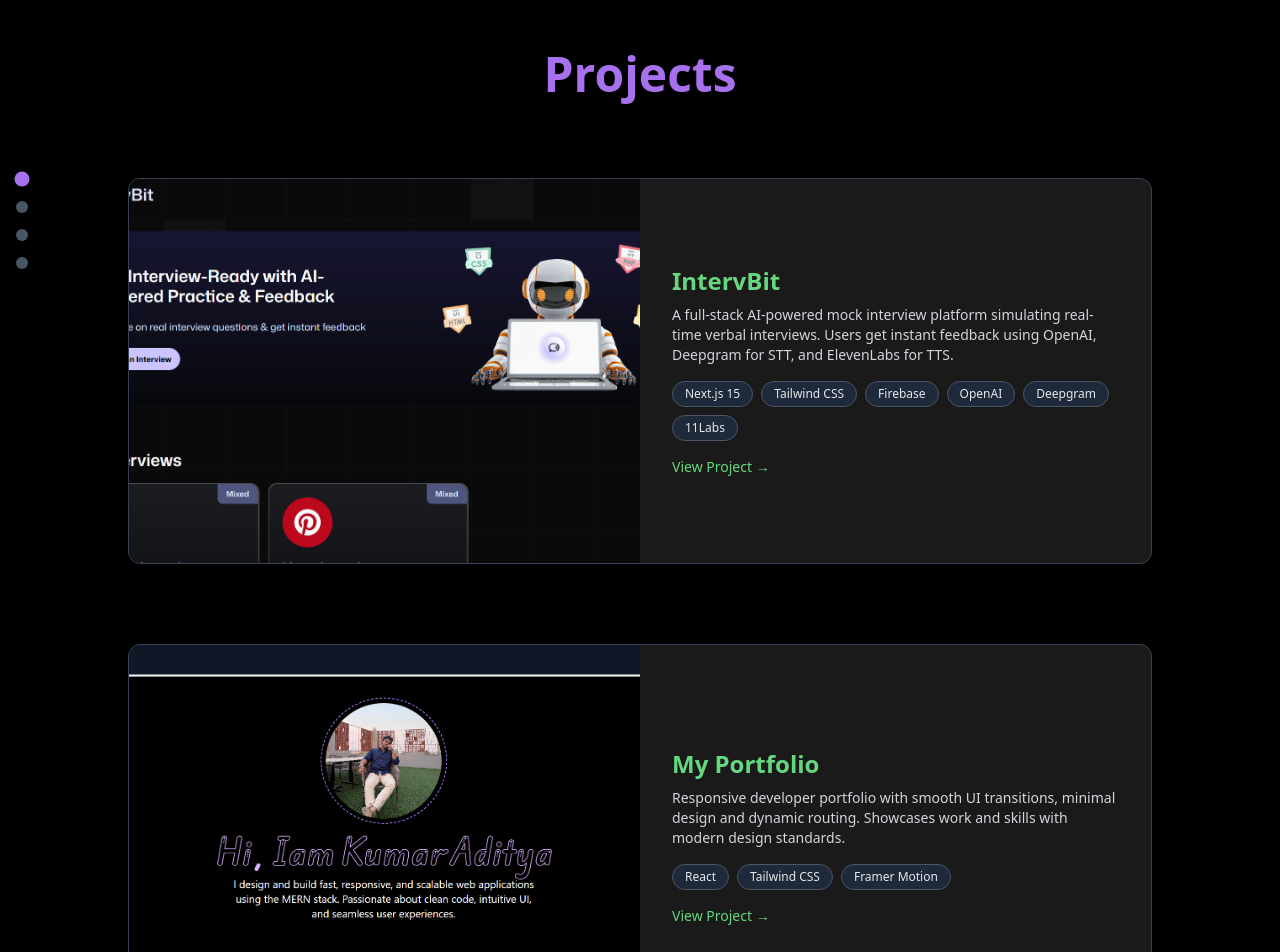
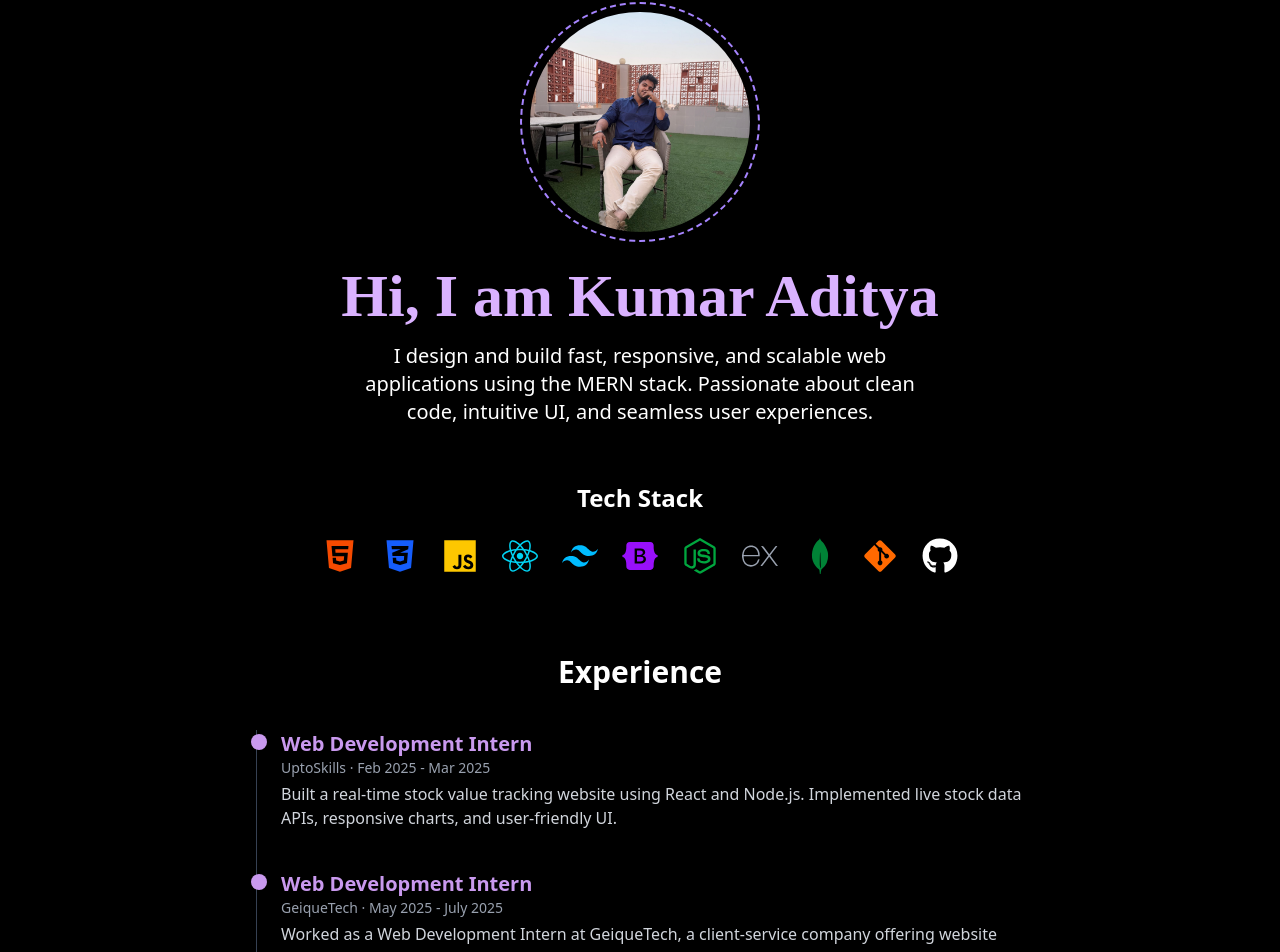
Before and after one commit to Kumaraditya18/Portfolio, a React (Vite) app: page /projects in a window 1280 px wide. Shown: the part 94-1046 px from the top of the page. Built offline with nearby package versions, Linux system fonts and the light colour scheme; a web font is replaced by a local one.

Commit message:
Improved some styling elements

```diff
--- a/src/App.jsx
+++ b/src/App.jsx
@@ -1,18 +1,19 @@
 import { Routes, Route } from 'react-router-dom';
 import Navbar from './components/Navbar';
-import Home from './Pages/Home';
-import ProjectsPage from './Pages/ProjectsPage';
-import ContactPage from './Pages/ContactPage';
+// import Home from './components/Hero';
+// import ProjectsPage from './components/Projects';
+// import ContactPage from './components/Contact';
+import Hero from './components/Hero';
+import Projects from './components/Projects';
+import Contact from './components/Contact';
 
 function App() {
   return (
     <>
       <Navbar />
-      <Routes>
-        <Route path="/" element={<Home />} />
-        <Route path="/projects" element={<ProjectsPage />} />
-        <Route path="/contact" element={<ContactPage />} />
-      </Routes>
+      <Hero />
+      <Projects />
+      <Contact />
     </>
   );
 }
--- a/src/Pages/ContactPage.jsx
+++ /dev/null
@@ -1,9 +0,0 @@
-import Contact from '../components/Contact';
-
-const ContactPage = () => (
-  <div className="pt-16">
-    <Contact />
-  </div>
-);
-
-export default ContactPage;
--- a/src/Pages/Home.jsx
+++ /dev/null
@@ -1,9 +0,0 @@
-import Hero from '../components/Hero';
-
-const Home = () => (
-  <div className="pt-16">
-    <Hero />
-  </div>
-);
-
-export default Home;
--- a/src/Pages/ProjectsPage.jsx
+++ /dev/null
@@ -1,9 +0,0 @@
-import Projects from '../components/Projects';
-
-const ProjectsPage = () => (
-  <div className="pt-16">
-    <Projects />
-  </div>
-);
-
-export default ProjectsPage;
--- a/src/components/Contact.jsx
+++ b/src/components/Contact.jsx
@@ -13,7 +13,7 @@
 
 const Contact = () => {
   return (
-    <section className="py-24 px-4 bg-black min-h-screen text-white text-center">
+    <section id="contact" className="pt-24 py-24 px-4 bg-black min-h-screen text-white text-center">
       <motion.div
         initial={{ opacity: 0, y: 40 }}
         animate={{ opacity: 1, y: 0 }}
@@ -81,11 +81,11 @@
           "Code is like humor. When you have to explain it, it’s bad."
         </motion.blockquote>
 
-        {/* Optional Newsletter or Collaboration Invite */}
+        {/* Email Invite */}
         <div className="mt-16">
           <p className="text-gray-400 text-sm">Interested in working together? Let’s create something awesome.</p>
           <a
-            href="mailto:kumaraditya1814@email.com"
+            href="mailto:kumaraditya1814@gmail.com"
             className="inline-block mt-4 text-blue-500 underline hover:text-blue-400 transition"
           >
             Send a quick email →
--- a/src/components/Hero.jsx
+++ b/src/components/Hero.jsx
@@ -40,7 +40,8 @@
 
 const Hero = () => {
   return (
-    <section className="min-h-screen w-full flex flex-col items-center justify-center bg-black px-6 py-10 text-white">
+    <section id="home" className="pt-24 w-full flex flex-col items-center justify-center bg-black px-40 py-10 text-white">
+
       {/* Dashed Animated Border */}
       <div className="relative w-[240px] h-[240px] flex items-center justify-center mb-6">
         <div className="absolute w-full h-full rounded-full border-2 border-dashed border-violet-400" />
@@ -115,37 +116,36 @@
 >
   <h3 className="text-3xl font-semibold text-white text-center mb-10">Experience</h3>
   <div className="relative border-l border-gray-700 pl-6">
-          <div className="mb-10">
-            <div className="absolute w-4 h-4 bg-[#c999ee] rounded-full -left-2 top-1"></div>
-            <h4 className="text-xl font-bold text-[#c999ee]">Web Development Intern</h4>
-            <p className="text-sm text-gray-400 mb-1">UptoSkills · Jan 2025 - Mar 2025</p>
-            <p className="text-gray-300">
-              Built a real-time stock value tracking website using React and Node.js. Implemented live stock data APIs, responsive charts, and user-friendly UI.
+    {[
+      {
+        title: "Web Development Intern",
+        company: "UptoSkills",
+        period: "Feb 2025 - Mar 2025",
+        description:
+          "Built a real-time stock value tracking website using React and Node.js. Implemented live stock data APIs, responsive charts, and user-friendly UI.",
+      },
+      {
+        title: "Web Development Intern",
+        company: "GeiqueTech",
+        period: "May 2025 - July 2025",
+        description:
+          "Worked as a Web Development Intern at GeiqueTech, a client-service company offering website solutions. Contributed by debugging and resolving issues across multiple live websites, optimizing performance, and collaborating with the dev team to enhance user experience and functionality.",
+      },
+    ].map((exp, idx) => (
+      <div className="mb-10 relative" key={idx}>
+        {/* Timeline Dot */}
+        <div className="absolute w-4 h-4 bg-[#c999ee] rounded-full -left-[30px] top-1"></div>
+
+        <h4 className="text-xl font-bold text-[#c999ee]">{exp.title}</h4>
+        <p className="text-sm text-gray-400 mb-1">
+          {exp.company} · {exp.period}
         </p>
+        <p className="text-gray-300">{exp.description}</p>
       </div>
+    ))}
   </div>
 </motion.div>
 
-      {/* CTA Buttons */}
-      <motion.div
-        className="mt-16 flex gap-6"
-        initial={{ opacity: 0 }}
-        animate={{ opacity: 1 }}
-        transition={{ delay: 1.4 }}
-      >
-        <Link
-          to="/projects"
-          className="bg-[#510fb3] hover:bg-[#ec1717] text-white px-6 py-3 rounded shadow transition"
-        >
-          Check My Projects
-        </Link>
-        <Link
-          to="/contact"
-          className="bg-gray-700 hover:bg-gray-600 text-white px-6 py-3 rounded shadow transition"
-        >
-          Contact Me
-        </Link>
-      </motion.div>
     </section>
   );
 };
--- a/src/components/Projects.jsx
+++ b/src/components/Projects.jsx
@@ -1,6 +1,5 @@
 'use client';
-import React, { useRef, useEffect, useState } from 'react';
-import { motion } from 'framer-motion';
+import React from 'react';
 import portfolioImg from '../assets/Port.png';
 import cOco from '../assets/Collab-CODE (2).png';
 import Avtarai from '../assets/avtarai.jpg';
@@ -14,7 +13,6 @@
       "A full-stack AI-powered mock interview platform simulating real-time verbal interviews. Users get instant feedback using OpenAI, Deepgram for STT, and ElevenLabs for TTS.",
     link: "https://interv-bit.vercel.app/",
     image: intervbitImg,
-    stack: ["Next.js 15", "Tailwind CSS", "Firebase", "OpenAI", "Deepgram", "11Labs"],
   },
   {
     id: 'portfolio',
@@ -23,7 +21,6 @@
       "Responsive developer portfolio with smooth UI transitions, minimal design and dynamic routing. Showcases work and skills with modern design standards.",
     link: "https://adityaportfolio-ten.vercel.app/",
     image: portfolioImg,
-    stack: ["React", "Tailwind CSS", "Framer Motion"],
   },
   {
     id: 'collabcode',
@@ -32,7 +29,6 @@
       "Real-time code collaboration tool supporting multiple users with socket-based code sync, chat, and custom room joining. Built with CodeMirror and Socket.IO.",
     link: "https://collab-code-lemon.vercel.app/",
     image: cOco,
-    stack: ["React", "Node.js", "Socket.io", "CodeMirror", "Tailwind CSS"],
   },
   {
     id: 'avtarai',
@@ -41,113 +37,40 @@
       "Virtual try-on web app allowing users to upload photos and test outfits using OpenCV pipelines. Future-ready for e-commerce AR integration.",
     link: "https://github.com/Kumaraditya18/AvtarAI",
     image: Avtarai,
-    stack: ["Python", "OpenCV", "Flask", "JavaScript"],
   },
 ];
 
-const cardVariants = {
-  hidden: { opacity: 0, y: 60, scale: 0.95 },
-  visible: (i) => ({
-    opacity: 1,
-    y: 0,
-    scale: 1,
-    transition: { delay: i * 0.2, duration: 0.6 },
-  }),
-};
+const Projects = () => {
+  return (
+    <section id="projects" className="bg-[#060000] text-white py-20 px-4 md:px-12">
+      <h2 className="text-5xl font-bold text-center text-[#a771ee] mb-15">Projects</h2>
 
-const Projects = () => {
-  const sectionRefs = useRef([]);
-  const [activeId, setActiveId] = useState(projects[0].id);
+      <div className="grid grid-cols-1 md:grid-cols-2 gap-10 max-w-6xl mx-auto">
+        {projects.map((proj) => (
+          <div key={proj.id} className="relative group">
+            {/* Hover Glow Background */}
+            <div className="absolute inset-0 rounded-xl bg-[#a771ee] opacity-0 blur-xl group-hover:opacity-30 transition duration-300 z-0" />
 
-  useEffect(() => {
-    const observer = new IntersectionObserver(
-      (entries) => {
-        const visible = entries.find((entry) => entry.isIntersecting);
-        if (visible) setActiveId(visible.target.id);
-      },
-      { threshold: 0.4 }
-    );
-
-    sectionRefs.current.forEach((ref) => {
-      if (ref) observer.observe(ref);
-    });
-
-    return () => observer.disconnect();
-  }, []);
-
-  return (
-    <section className="relative bg-black text-white py-20 px-6 md:px-12">
-      <h2 className="text-5xl font-bold text-center text-[#a771ee] mb-20">Projects</h2>
-
-      {/* Sidebar */}
-      <div className="fixed left-4 top-1/3 hidden md:flex flex-col gap-4 z-20">
-        {projects.map((proj) => (
-          <div
-            key={proj.id}
-            className={`w-3 h-3 rounded-full transition-all ${
-              activeId === proj.id ? 'bg-[#a771ee] scale-125 shadow-lg' : 'bg-gray-600'
-            }`}
-          />
-        ))}
-      </div>
-
-      <div className="flex flex-col items-center gap-20 max-w-5xl mx-auto">
-        {projects.map((proj, idx) => (
-          <motion.div
-            key={proj.id}
-            ref={(el) => (sectionRefs.current[idx] = el)}
-            id={proj.id}
-            className="flex flex-col md:flex-row w-full bg-[#1a1a1a] border border-gray-700 rounded-xl shadow-lg overflow-hidden"
-            custom={idx}
-            initial="hidden"
-            whileInView="visible"
-            viewport={{ once: true, amount: 0.3 }}
-            variants={cardVariants}
-          >
-            {/* Left Image */}
-            <div className="md:w-1/2 w-full h-60 md:h-96">
+            {/* Card */}
+            <div className="relative z-10 bg-[#121212] border border-gray-800 rounded-xl shadow-md transition-all duration-300 p-6 flex flex-col items-center text-center">
               <img
                 src={proj.image}
                 alt={proj.title}
-                className="w-full h-full object-cover"
+                className="w-48 h-48 object-contain mb-4"
               />
-            </div>
-
-            {/* Right Text */}
-            <div className="md:w-1/2 w-full p-8 flex flex-col justify-center">
-              <h3 className="text-2xl font-semibold text-[#65d77e] mb-2">{proj.title}</h3>
-              <p className="text-gray-300 text-sm mb-4">{proj.description}</p>
-              <div className="flex flex-wrap gap-2 mb-4">
-                {proj.stack.map((tech, i) => (
-                  <span
-                    key={i}
-                    className="bg-gray-800 text-gray-200 px-3 py-1 text-xs rounded-full border border-gray-600"
-                  >
-                    {tech}
-                  </span>
-                ))}
-              </div>
+              <h3 className="text-xl font-semibold mb-2">{proj.title}</h3>
+              <p className="text-gray-400 text-sm mb-4">{proj.description}</p>
               <a
                 href={proj.link}
-                className="text-[#65d77e] hover:underline text-sm font-medium"
                 target="_blank"
                 rel="noopener noreferrer"
+                className="bg-purple-600 hover:bg-purple-700 text-white text-sm font-medium px-4 py-2 rounded-full"
               >
-                View Project →
+                Visit Website
               </a>
             </div>
-          </motion.div>
+          </div>
         ))}
-      </div>
-
-      {/* Call to Action */}
-      <div className="text-center mt-24">
-        <a
-          href="/contact"
-          className="text-white border border-[#a771ee] px-6 py-3 rounded-full hover:bg-[#a771ee] transition"
-        >
-          Let’s Work Together →
-        </a>
       </div>
     </section>
   );
```
Also changed, not shown: src/components/Navbar.jsx (+8 -9 lines), 1 other file (tests, documents, lock files or other folders). Lines whose indentation alone changed are shown as unchanged.
